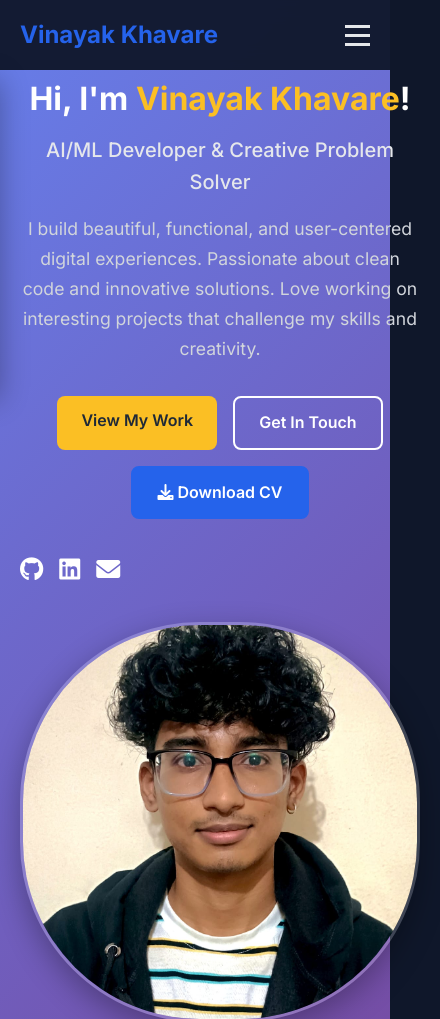
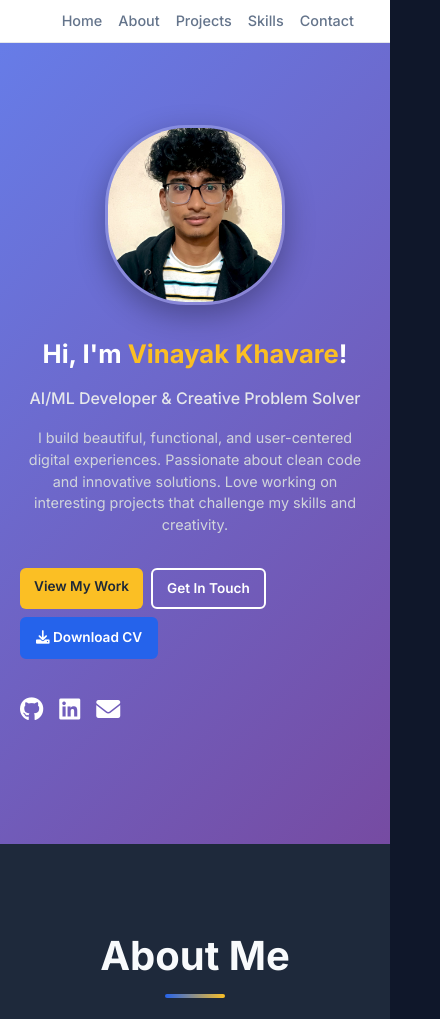
Before and after one commit to Vinayak-Khavare/Portfolio, a plain HTML site: page index.html in a window 390 px wide. Shown: the top 1019 px of the page, 440 px wide, since content can reach past the window. Drawn offline with Linux system fonts and the light colour scheme.

Commit message:
mobile friendly and cv update

```diff
--- a/script.js
+++ b/script.js
@@ -27,17 +27,37 @@ document.querySelectorAll('a[href^="#"]').forEach(anchor => {
     });
 });
 
-// Navbar background change on scroll
+let lastScrollTop = 0;
+const navbar = document.querySelector('.navbar');
+
 window.addEventListener('scroll', () => {
-    const navbar = document.querySelector('.navbar');
-    if (window.scrollY > 100) {
-        navbar.style.background = 'rgba(15, 23, 42, 0.98)';
+    let currentScroll = window.scrollY || document.documentElement.scrollTop;
+
+    // Background & shadow change
+    if (currentScroll > 100) {
+        navbar.style.background = window.innerWidth <= 768
+            ? 'rgba(255, 255, 255, 0.95)' // light background for mobile
+            : 'rgba(15, 23, 42, 0.98)';   // dark background for desktop
         navbar.style.boxShadow = '0 2px 20px rgba(0, 0, 0, 0.3)';
     } else {
-        navbar.style.background = 'rgba(15, 23, 42, 0.95)';
+        navbar.style.background = window.innerWidth <= 768
+            ? 'rgba(255, 255, 255, 1)'
+            : 'rgba(15, 23, 42, 0.95)';
         navbar.style.boxShadow = 'none';
     }
+
+    // Hide/show navbar based on scroll direction
+    if (currentScroll > lastScrollTop && currentScroll > 80) {
+        // Scrolling down → hide
+        navbar.style.transform = 'translateY(-100%)';
+    } else {
+        // Scrolling up → show
+        navbar.style.transform = 'translateY(0)';
+    }
+
+    lastScrollTop = currentScroll <= 0 ? 0 : currentScroll;
 });
+
 
 // Intersection Observer for animations
 const observerOptions = {
--- a/styles.css
+++ b/styles.css
@@ -578,88 +578,129 @@ section {
     padding: 2rem 0;
 }
 
-/* Responsive Design */
+/* ===================================
+   Mobile View Fixes
+   =================================== */
 @media (max-width: 768px) {
-    .hamburger {
-        display: flex;
+
+    html, body {
+        max-width: 100%;
+        overflow-x: hidden;
     }
 
+    /* Navbar - less height & more spacing */
+    .navbar {
+        padding: 0.5rem 0;
+        background: #ffffff;
+        border-bottom: 1px solid #e5e7eb;
+    }
+    .nav-logo a {
+        display: None;
+    }
     .nav-menu {
-        position: fixed;
-        left: -100%;
-        top: 70px;
-        flex-direction: column;
-        background-color: #1e293b;
-        width: 100%;
-        text-align: center;
-        transition: 0.3s;
-        box-shadow: 0 10px 27px rgba(0, 0, 0, 0.3);
-        padding: 2rem 0;
+        display: flex;
+        gap: 1rem;
+        margin-right: 1rem;
+        margin-left: 1rem;
+        padding: 0;
+    }
+    .nav-link {
+        font-size: 0.9rem;
+        padding: 0.3rem 0;
+        color: #64748b;
+    }
+    .hamburger .bar {
+        background-color: #1f2937;
     }
 
-    .nav-menu.active {
-        left: 0;
+    /* Hero section adjustments */
+    .hero {
+        padding-top: 90px; /* so text isn't covered by navbar */
+    }
+    .hero-container {
+        display: flex;
+        flex-direction: column;
+        align-items: center;
+        text-align: center;
+        gap: 1rem;
+    }
+    .hero-title {
+        font-size: 1.6rem;
+        line-height: 1.3;
+    }
+    .hero-subtitle {
+        font-size: 1rem;
+    }
+    .hero-description {
+        font-size: 0.9rem;
+        line-height: 1.5;
+        max-width: 500px;
+    }
+    .hero-image {
+        order: -1; /* move image to the top */
+        display: flex;
+        justify-content: center;
+    }
+    .hero-buttons {
+        gap: 0.5rem;
+        flex-wrap: wrap;
+    }
+    .btn {
+        font-size: 0.85rem;
+        padding: 8px 14px;
+        border-radius: 6px;
+    }
+    .profile-image {
+        width: 180px;
+        height: 180px;
+        border-radius: 45%;
+        object-fit: cover;
+        margin-bottom: 1rem;
     }
 
-    .hero-container {
+    /* About section - remove image & fix overflow */
+    .about-content {
+        display: block;
+        padding: 0 1rem;
+    }
+    .about-image {
+        display: none; /* Hide image completely */
+    }
+    .about-text p {
+        font-size: 0.9rem;
+        color: #374151;
+    }
+    .about-stats {
         grid-template-columns: 1fr;
-        text-align: center;
-        gap: 2rem;
+        gap: 1rem;
+    }
+    .stat {
+        background: #f3f4f6;
+        color: #111827;
     }
 
-    .hero-title {
-        font-size: 2.5rem;
+    /* Projects */
+    .projects-grid {
+        display: flex;
+        flex-direction: column;
+        gap: 1.5rem;
     }
 
-    .hero-buttons {
-        justify-content: center;
-        flex-wrap: wrap;
+    /* Skills */
+    .skills-grid {
+        display: flex;
+        flex-direction: column;
+        gap: 1.5rem;
     }
 
-    .about-content {
-        grid-template-columns: 1fr;
-        gap: 2rem;
-    }
-
-    .about-stats {
-        grid-template-columns: 1fr;
-    }
-
+    /* Contact */
     .contact-content {
-        grid-template-columns: 1fr;
-        gap: 2rem;
-    }
-
-    .projects-grid {
-        grid-template-columns: 1fr;
-    }
-
-    .skills-grid {
-        grid-template-columns: 1fr;
-    }
-
-    .skill-items {
-        grid-template-columns: repeat(2, 1fr);
+        display: flex;
+        flex-direction: column;
+        gap: 1.5rem;
     }
 }
-
-@media (max-width: 480px) {
-    .hero-title {
-        font-size: 2rem;
-    }
-
-    .hero-subtitle {
-        font-size: 1.25rem;
-    }
-
-    .section-title {
-        font-size: 2rem;
-    }
-
-    .skill-items {
-        grid-template-columns: 1fr;
-    }
-}
+/**/
 
 /* Animations */
 @keyframes fadeInUp {
```
Also changed, not shown: index.html (+1 -1 lines), 1 other file.
